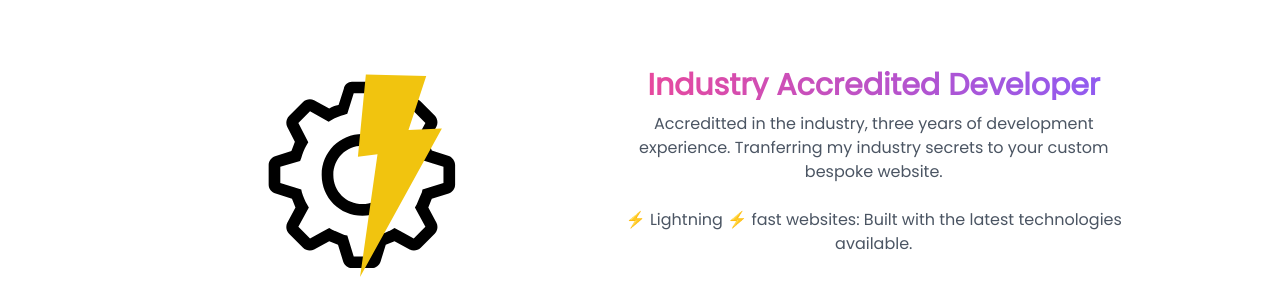
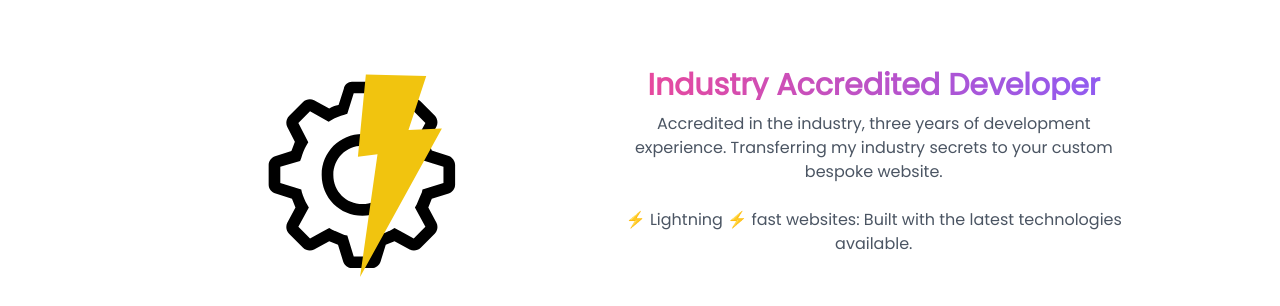
Before and after one commit to oliverpatrick/opdev-website, a Next.js app: page / in a window 1280 px wide. Shown: the part 1040-1346 px from the top of the page. Built offline with nearby package versions, Linux system fonts and the light colour scheme.

Commit message:
spelling

```diff
--- a/src/pages/index.tsx
+++ b/src/pages/index.tsx
@@ -218,8 +218,8 @@ const Home: NextPage = () => {
                 Industry Accredited Developer
               </h3>
               <p className="text-gray-600 mb-8">
-                Accreditted in the industry, three years of development
-                experience. Tranferring my industry secrets to your custom
+                Accredited in the industry, three years of development
+                experience. Transferring my industry secrets to your custom
                 bespoke website.
                 <br />
                 <br />⚡ Lightning ⚡ fast websites: Built with the latest
```
